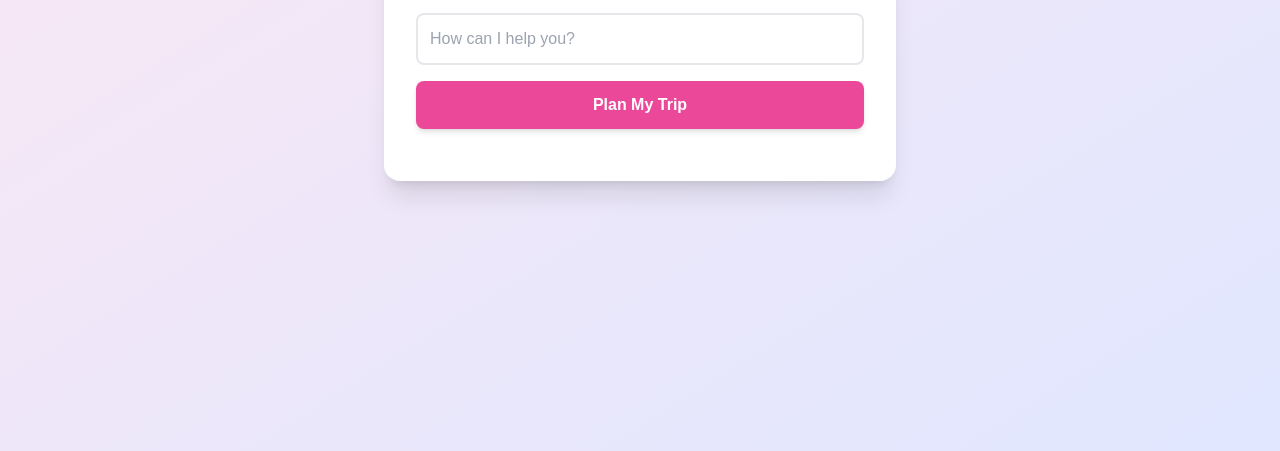
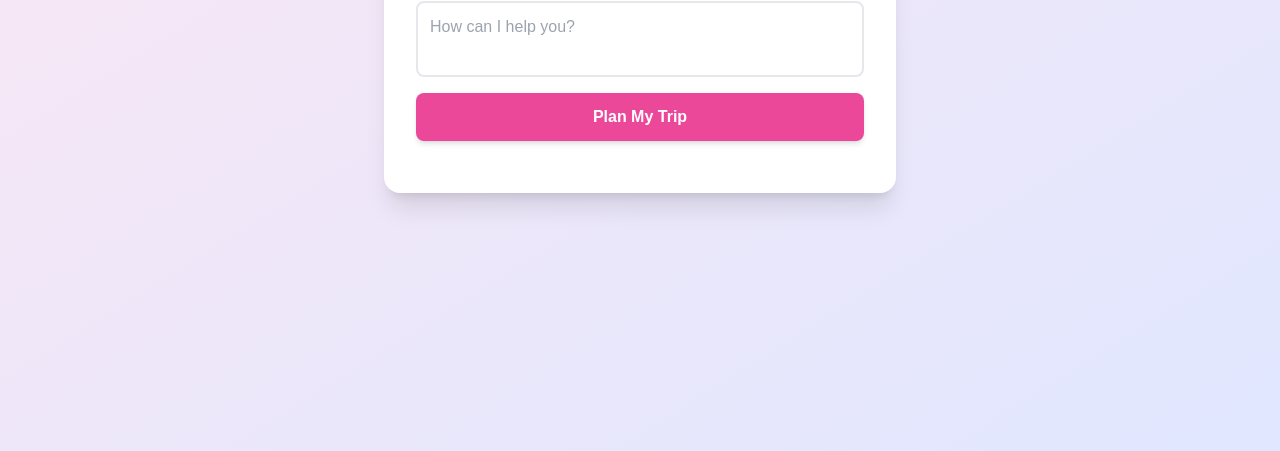
Before and after one commit to harena-222/tripweave, a website built with webpack: page dist/index.html in a window 1280 px wide. Shown: the part 349-800 px from the top of the page. Built offline with nearby package versions, Linux system fonts and the light colour scheme.

Commit message:
fix input field

```diff
--- a/dist/index.html
+++ b/dist/index.html
@@ -30,9 +30,9 @@
     <h1 class="text-3xl font-extrabold text-pink-500 mb-6 text-center">Make Your Trip</h1>
 
     <form id="tripForm" class="flex flex-col gap-4">
-      <input type="text" id="userInput"
-        class="w-full border-2 border-gray-200 rounded-lg p-3 focus:border-pink-400 focus:outline-none transition"
-        placeholder="How can I help you?" required>
+      <textarea id="userInput"
+        class="w-full border-2 border-gray-200 rounded-lg p-3 focus:border-pink-400 focus:outline-none transition resize-none overflow-y-auto min-h-[48px] max-h-32"
+        placeholder="How can I help you?" required></textarea>
 
       <button type="submit" id="sendBtn"
         class="bg-pink-500 hover:bg-pink-600 text-white font-bold py-3 rounded-lg transition duration-200 shadow-md">
```
